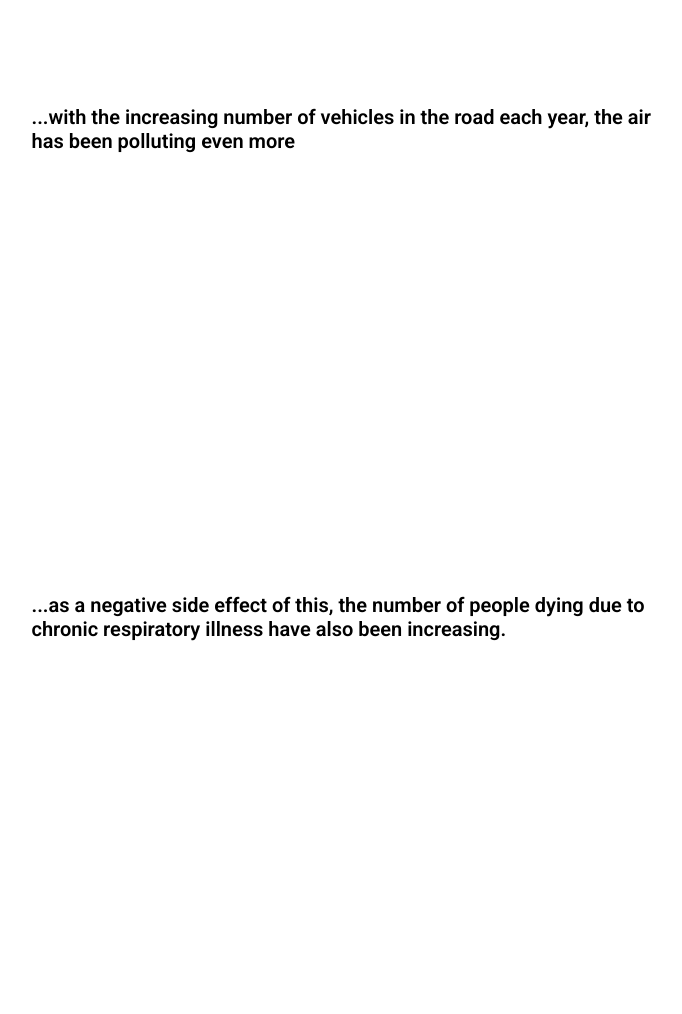
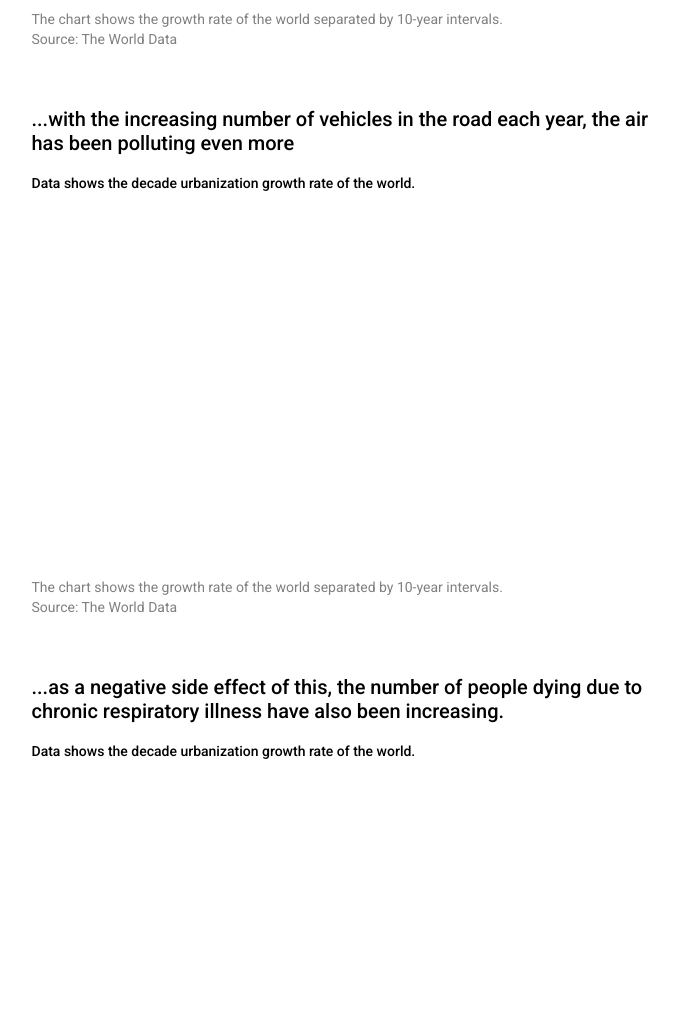
Before and after one commit to sandhya-mgs2/data-viz-final, a website: page index.html in a window 1280 px wide. Shown: the part 1009-2023 px from the top of the page, without its empty margins (296-978 px from the left). Drawn offline with Linux system fonts and the light colour scheme; a script that the page names is missing.

Commit message:
Update index.html

```diff
--- a/index.html
+++ b/index.html
@@ -24,23 +24,33 @@
         .chart-head {
             font-size: 20px;
             line-height: 24px;
-            font-weight: 600;
-            margin-bottom: 16px;
+            font-weight: 500;
+            margin-bottom: 1em;
+            margin-top: 0px;
         }
 
         .chart-section {
-            margin-bottom: 64px;
+            margin-bottom: 60px;
         }
 
         .chart-note {
             font-size: 14px;
             font-weight: 400;
             color: gray;
+            margin-bottom: 4px;
+        }
+
+        .chart-source {
+            font-size: 14px;
+            font-weight: 400;
+            color: gray;
+            margin-top: 0px;
         }
 
         .chart-dek {
             font-size: 14px;
             font-weight: 500;
+            margin-bottom: 1em;
         }
     </style>
 </head>
@@ -49,10 +59,10 @@
     <div class="container">
         <div class="chart-section">
             <h3 class="chart-head">
-                Over the past 30 years, global urbanization has seen a consistent upward trajectory, demonstrating relentless progress.
+                Over the past 30 years, global urbanization has seen a consistent upward trajectory, demonstrating relentless progress...
             </h3>
             <p class="chart-dek">
-                Data showing the decade urbanization growth rate of the world.
+                Data shows the decade urbanization growth rate of the world.
             </p>
             <div style="min-height:333px">
                 <script type="text/javascript" defer src="https://datawrapper.dwcdn.net/lvCBY/embed.js?v=2" charset="utf-8"></script><noscript><img src="https://datawrapper.dwcdn.net/lvCBY/full.png" alt="" /></noscript>
@@ -60,30 +70,57 @@
             <p class="chart-note">
                 The chart shows the growth rate of the world separated by 10-year intervals.
             </p>
+            <p class="chart-source">
+                Source: The World Data
+            </p>
         </div>
         <div class="chart-section">
             <h3 class="chart-head">
-                ...with increase in urbanization also comes an increase in demand of logistics and transportation, as denoted by total vehicle production statistics below
+                ...increasing the demand and production for vehicles each year...
             </h3>
             <div style="min-height:381px">
                 <script type="text/javascript" defer src="https://datawrapper.dwcdn.net/ZMl33/embed.js?v=3" charset="utf-8"></script><noscript><img src="https://datawrapper.dwcdn.net/ZMl33/full.png" alt="" /></noscript>
             </div>
+            <p class="chart-note">
+                The chart shows the growth rate of the world separated by 10-year intervals.
+            </p>
+            <p class="chart-source">
+                Source: The World Data
+            </p>
         </div>
         <div class="chart-section">
             <h3 class="chart-head">
                 ...with the increasing number of vehicles in the road each year, the air has been polluting even more
             </h3>
+            <p class="chart-dek">
+                Data shows the decade urbanization growth rate of the world.
+            </p>
             <div style="min-height:360px">
                 <script type="text/javascript" defer src="https://datawrapper.dwcdn.net/QhF67/embed.js?v=3" charset="utf-8"></script><noscript><img src="https://datawrapper.dwcdn.net/QhF67/full.png" alt="" /></noscript>
             </div>
+            <p class="chart-note">
+                The chart shows the growth rate of the world separated by 10-year intervals.
+            </p>
+            <p class="chart-source">
+                Source: The World Data
+            </p>
         </div>
         <div class="chart-section">
             <h3 class="chart-head">
                 ...as a negative side effect of this, the number of people dying due to chronic respiratory illness have also been increasing.
             </h3>
+            <p class="chart-dek">
+                Data shows the decade urbanization growth rate of the world.
+            </p>
             <div style="min-height:354px">
                 <script type="text/javascript" defer src="https://datawrapper.dwcdn.net/yJDdg/embed.js?v=3" charset="utf-8"></script><noscript><img src="https://datawrapper.dwcdn.net/yJDdg/full.png" alt="" /></noscript>
             </div>
+            <p class="chart-note">
+                The chart shows the growth rate of the world separated by 10-year intervals.
+            </p>
+            <p class="chart-source">
+                Source: The World Data
+            </p>
         </div>
     </div>
 
```
